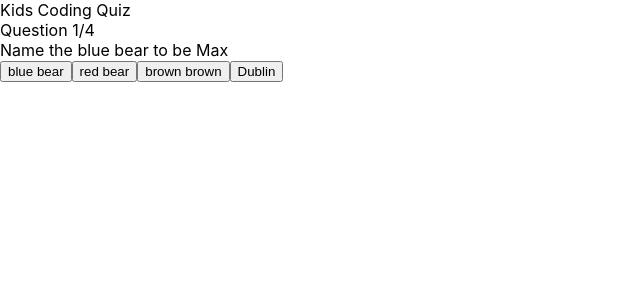
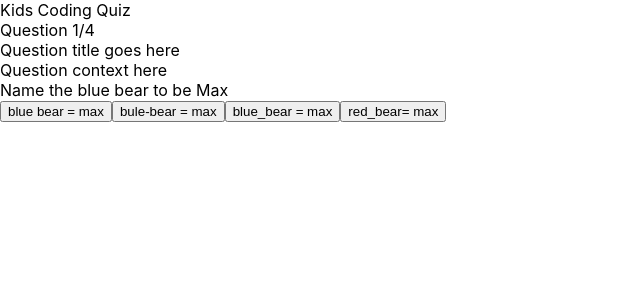
Before and after one commit to moby-codes/makers-final-project, a React (Create React App) app in the folder client/: page / in a window 1280 px wide. Shown: the top 300 px of the page, without its empty margins (0-640 px from the left). Built offline with nearby package versions, Linux system fonts and the light colour scheme.

Commit message:
Ready to merge

```diff
--- a/client/src/App.js
+++ b/client/src/App.js
@@ -2,46 +2,52 @@
 import "./App.css";
 import React, { useState } from "react";
 import Card from "react-bootstrap/Card";
-import Button from "react-bootstrap/Button";
+
 
 export default function App() {
   const questions = [
     {
-      subjectTile: "Naming objects, declaring variables programatically",
-      subjectContext: "While naming",
-      questionText: "Name the blue bear  to be Max",
+      questionTitle: "Question title goes here",
+      questionContext: "Question context here",
+      questionText: "Name the blue bear to be Max",
       answerOptions: [
-        { answerText: "blue bear", isCorrect: false },
-        { answerText: "red bear", isCorrect: false },
-        { answerText: "brown brown", isCorrect: true },
-        { answerText: "Dublin", isCorrect: false },
+        { answerText: "blue bear = max", isCorrect: false },
+        { answerText: "bule-bear = max", isCorrect: false },
+        { answerText: "blue_bear = max", isCorrect: true },
+        { answerText: "red_bear= max", isCorrect: false },
       ],
     },
     {
-      questionText: "Who is CEO of Tesla?",
+      questionTitle: "Question title goes here",
+      questionContext: "Question context here",
+      questionText: "Question goes here",
       answerOptions: [
-        { answerText: "Jeff Bezos", isCorrect: false },
-        { answerText: "Elon Musk", isCorrect: true },
-        { answerText: "Bill Gates", isCorrect: false },
-        { answerText: "Tony Stark", isCorrect: false },
+        { answerText: "answer", isCorrect: false },
+        { answerText: "answer", isCorrect: true },
+        { answerText: "answer", isCorrect: false },
+        { answerText: "answer", isCorrect: false },
       ],
     },
     {
-      questionText: "The iPhone was created by which company?",
+      questionTitle: "Question title goes here",
+      questionContext: "Question context here",
+      questionText: "Question goes here",
       answerOptions: [
-        { answerText: "Apple", isCorrect: true },
-        { answerText: "Intel", isCorrect: false },
-        { answerText: "Amazon", isCorrect: false },
-        { answerText: "Microsoft", isCorrect: false },
+        { answerText: "answer", isCorrect: true },
+        { answerText: "answer", isCorrect: false },
+        { answerText: "answer", isCorrect: false },
+        { answerText: "answer", isCorrect: false },
       ],
     },
     {
-      questionText: "How many Harry Potter books are there?",
+      questionTitle: "Question title goes here",
+      questionContext: "Question context here",
+      questionText: "Question goes here",
       answerOptions: [
-        { answerText: "1", isCorrect: false },
-        { answerText: "4", isCorrect: false },
-        { answerText: "6", isCorrect: false },
-        { answerText: "7", isCorrect: true },
+        { answerText: "answer", isCorrect: false },
+        { answerText: "answer", isCorrect: false },
+        { answerText: "answer", isCorrect: false },
+        { answerText: "answer", isCorrect: true },
       ],
     },
   ];
@@ -80,8 +86,14 @@ export default function App() {
                     id="score_keeper"
                     data-score={score}
                   >
-                    <span>Question {currentQuestion + 1}</span>/
-                    {questions.length}
+                  <span>Question {currentQuestion + 1}</span>/
+                  {questions.length}
+                  </div>
+                  <div className="question-text">
+                    {questions[currentQuestion].questionTitle}
+                  </div>
+                  <div className="question-text">
+                    {questions[currentQuestion].questionContext}
                   </div>
                   <div className="question-text">
                     {questions[currentQuestion].questionText}
```
Also changed, not shown: client/src/components/navbar.js (deleted, +0 -42 lines).
